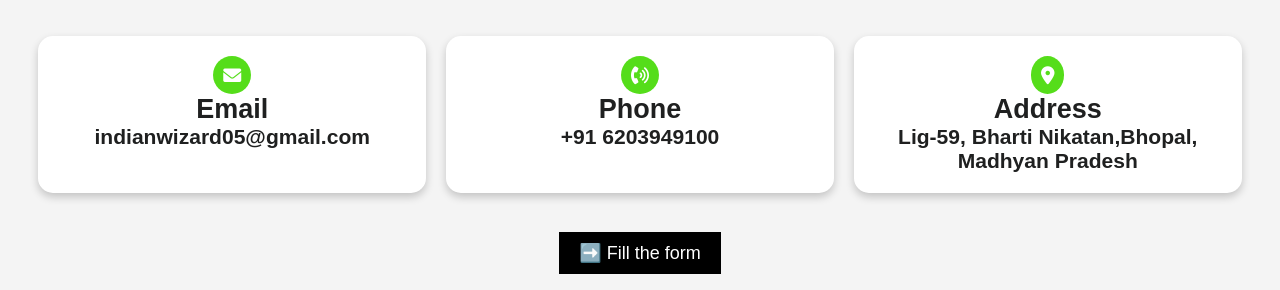
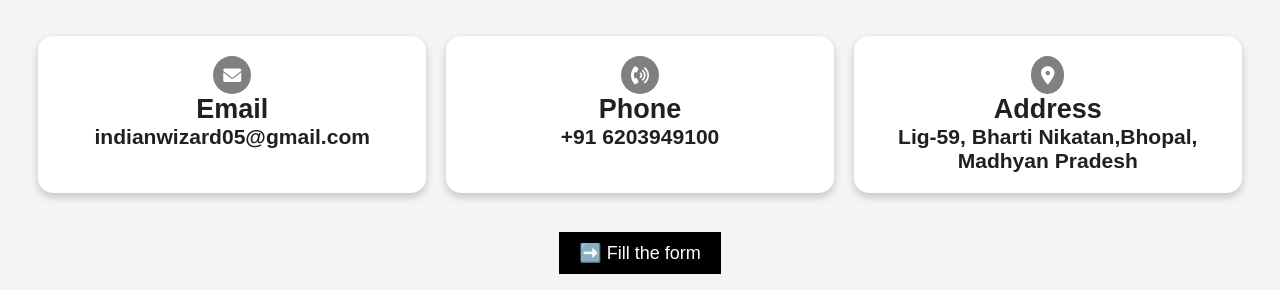
Before and after one commit to AditiSuchi/IndianWizard, a Flask app: page /contact in a window 1280 px wide; the page is wider, and only the part inside the window is pictured. Shown: the part 858-1148 px from the top of that part. Run offline with Flask 3, Linux system fonts and the light colour scheme.

Commit message:
Update contact.css

```diff
--- a/static/css/contact.css
+++ b/static/css/contact.css
@@ -350,9 +350,10 @@ nav {
 }
 
 .contact_box i{
+    color:#55DD1A;
     padding: 10px;
     border-radius: 50%;
-    background-color: #55DD1A;
+    background-color:grey ;
     color: white;
 }
 
```
